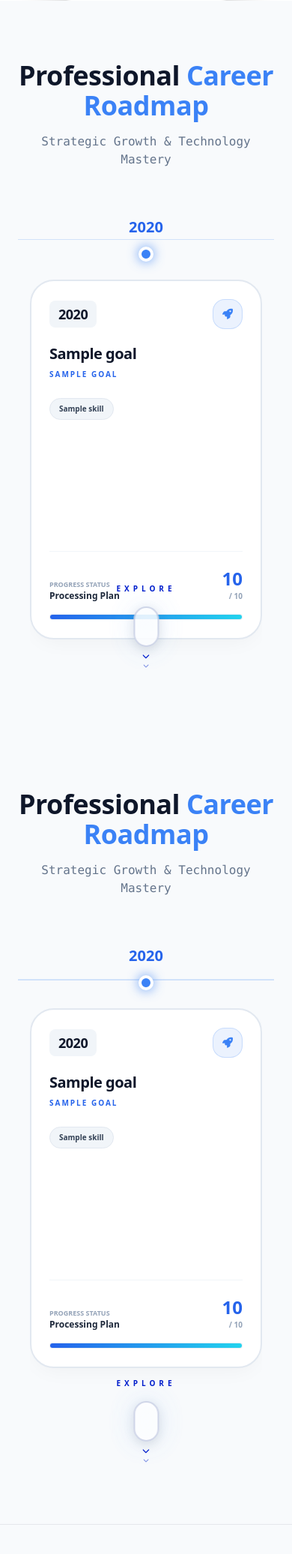
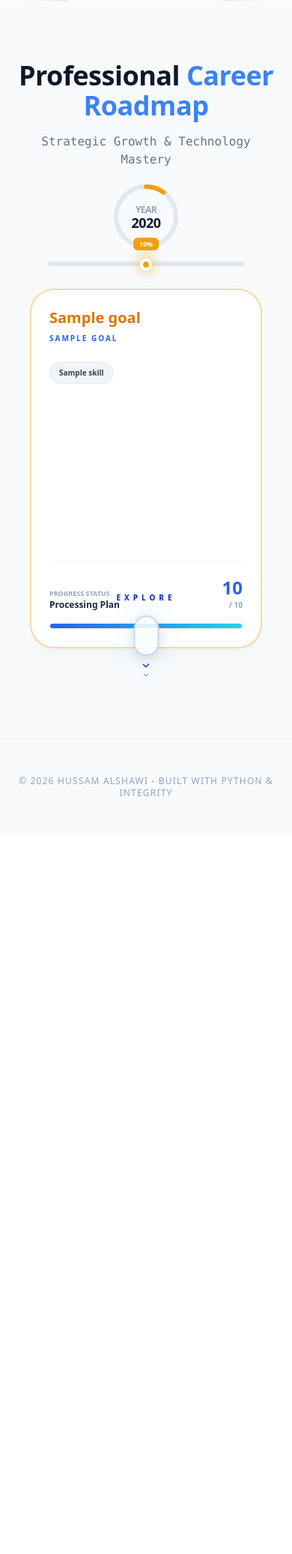
Before and after one commit to hussamahalshawi/hussamalshawi-portfolio, a Flask app: template App/templates/index.html in a window 390 px wide. Shown: the part 1258-3331 px from the top of the page at 75% size. After the commit the page ends 2320 px from the top, so only its background shows below. Run offline with Flask 3, Linux system fonts and the light colour scheme; the template is opened without the code that fills it: most values are stand-ins (such as "Sample title", 1, 10 or a date in 2020); some libraries are stand-ins or nearby versions.

Commit message:
feat(ui): overhaul career roadmap with dynamic profile-driven metrics and responsive layout

```diff
--- a/App/static/css/style.css
+++ b/App/static/css/style.css
@@ -296,3 +296,11 @@ section:last-of-type .scroll-indicator-wrapper {
 .dark .adaptive-shadow {
     box-shadow: 0 0 20px rgba(37, 99, 235, 0.4);
 }
+@keyframes shimmer {
+    0% { background-position: -200% 0; }
+    100% { background-position: 200% 0; }
+}
+
+.animate-shimmer {
+    animation: shimmer 3s infinite linear;
+}
--- a/App/templates/index.html
+++ b/App/templates/index.html
@@ -1,7 +1,8 @@
 {% extends "base.html" %}
 {% block content %}
 
-<section class="snap-section min-h-screen w-full flex flex-col pt-28 lg:pt-0 lg:justify-center relative overflow-hidden bg-white dark:bg-darkBg px-6 md:px-10">
+<section
+        class="snap-section min-h-screen w-full flex flex-col pt-28 lg:pt-0 lg:justify-center relative overflow-hidden bg-white dark:bg-darkBg px-6 md:px-10">
     <div class="fixed inset-0 z-0 pointer-events-none overflow-hidden select-none">
 
         <div class="absolute top-[10%] left-[5%] text-blue-500/20 dark:text-blue-400/15 text-7xl animate-float-slow"><i
@@ -157,14 +158,15 @@
 
         <div class="flex flex-col items-center mt-2 space-y-1">
             <i class="fas fa-chevron-down text-[10px] text-blue-900 dark:text-blue-400 animate-bounce"></i>
-        <i class="fas fa-chevron-down text-[8px] text-blue-800/50 dark:text-blue-500/50 animate-bounce" style="animation-delay: 0.2s"></i>
+            <i class="fas fa-chevron-down text-[8px] text-blue-800/50 dark:text-blue-500/50 animate-bounce"
+               style="animation-delay: 0.2s"></i>
         </div>
     </div>
 </section>
 
 
 <section
-        class="snap-section min-h-screen w-full py-20 relative overflow-hidden bg-slate-50 dark:bg-[#0a0f1a] px-6 md:px-10">
+        class="snap-section min-h-screen w-full py-20 relative overflow-hidden bg-slate-50 dark:bg-[#0a0f1a] px-6 md:px-10 pt-20">
     <div class="fixed inset-0 z-0 pointer-events-none overflow-hidden select-none">
 
         <div class="absolute top-[10%] left-[5%] text-blue-600/40 dark:text-blue-400/30 text-7xl animate-float-slow">
@@ -210,38 +212,103 @@
         <div class="absolute bottom-[10%] right-[-10%] w-[50vw] h-[50vw] bg-indigo-500/10 blur-[150px] rounded-full"></div>
     </div>
 
-    <div class="text-center mb-16 relative z-10" data-aos="fade-down">
+    <div class="text-center mb-4 relative z-10" data-aos="fade-down">
         <h2 class="text-4xl md:text-5xl font-black text-slate-900 dark:text-white tracking-tight">
             Professional <span class="text-blue-500">Career Roadmap</span>
         </h2>
         <p class="text-slate-500 dark:text-slate-400 mt-4 font-mono">Strategic Growth & Technology Mastery</p>
     </div>
-    <div class="relative max-w-full mx-auto px-4 pb-4 h-full flex flex-col justify-center">
+    <div class="relative max-w-full mx-auto px-4 pb-4 w-full flex flex-col mt-2">
 
-        <div class="absolute top-[30px] left-0 w-full h-[1px] bg-blue-500/20 dark:bg-blue-500/30 z-0"></div>
+        <!--    <div class="absolute top-[45px] left-0 w-full h-[1px] bg-blue-500/20 dark:bg-blue-500/30 z-0"></div>-->
+        <div class="absolute top-[108px] left-10 right-10 h-1.5 bg-slate-200 dark:bg-slate-800 rounded-full z-0 overflow-hidden">
+            <div class="h-full transition-all duration-[2000ms] ease-out shadow-[0_0_15px_rgba(59,130,246,0.5)]
+                {% if user.overall_score >= 80 %} bg-emerald-500
+                {% elif user.overall_score >= 50 %} bg-blue-500
+                {% else %} bg-amber-500 {% endif %}"
+                 style="width: {{ user.overall_score | default(0) }}%">
+                <div class="w-full h-full bg-[linear-gradient(90deg,transparent,rgba(255,255,255,0.3),transparent)] bg-[size:200%_100%] animate-shimmer"></div>
+            </div>
+        </div>
+        <div class="flex flex-nowrap gap-4 overflow-x-auto pb-6 no-scrollbar relative z-10 items-start">
 
-        <div class="flex flex-nowrap gap-4 overflow-x-auto pb-6 no-scrollbar relative z-10 items-start"> {% for goal in
-            goals %}
+            {% for goal in goals %}
+
             <div class="min-w-[180px] md:min-w-[210px] flex-1 group" data-aos="fade-up"
                  data-aos-delay="{{ loop.index * 100 }}">
 
                 <div class="flex flex-col items-center mb-6 relative">
-                    <span class="text-blue-600 dark:text-blue-400 font-black text-xl mb-3">{{ goal.target_year }}</span>
-                    <div class="w-5 h-5 rounded-full border-4 border-white dark:border-slate-900 bg-blue-500 shadow-[0_0_15px_rgba(59,130,246,0.8)] z-10"></div>
+                    <div class="relative flex items-center justify-center w-24 h-24">
+                        <svg class="absolute transform -rotate-90 w-full h-full">
+                            <circle cx="48" cy="48" r="40" stroke="currentColor" stroke-width="6" fill="transparent"
+                                    class="text-slate-200 dark:text-slate-800"/>
+
+                            {% set offset = 251 - (251 * goal.current_score / 100) %}
+                            <circle cx="48" cy="48" r="40" stroke="currentColor" stroke-width="6" fill="transparent"
+                                    stroke-dasharray="251"
+                                    stroke-dashoffset="{{ offset }}"
+                                    stroke-linecap="round"
+                                    class="transition-all duration-1000
+                    {% if goal.current_score >= 80 %} text-emerald-500
+                    {% elif goal.current_score >= 50 %} text-blue-500
+                    {% else %} text-amber-500 {% endif %} shadow-lg"/>
+                        </svg>
+
+                        <div class="z-10 flex flex-col items-center">
+                            <span class="text-xs font-black text-slate-400 uppercase tracking-tighter">Year</span>
+                            <span class="text-lg font-black text-slate-900 dark:text-white leading-none">
+                {{ goal.target_year }}
+            </span>
                         </div>
 
-                <div class="bg-white dark:bg-slate-900/60 backdrop-blur-xl border-2 border-slate-200 dark:border-blue-500/20 rounded-[2rem] p-6 shadow-xl group-hover:border-blue-500/50 transition-all duration-500 hover:-translate-y-3 flex flex-col min-h-[480px]">
-
-                    <div class="flex justify-between items-center mb-5">
-                    <span class="text-slate-900 dark:text-white font-black text-lg tracking-tighter bg-slate-100 dark:bg-slate-800 px-3 py-1 rounded-lg">
-                        {{ goal.target_year }}
-                    </span>
-                        <div class="w-10 h-10 rounded-2xl bg-blue-500/10 flex items-center justify-center border border-blue-500/20">
-                            <i class="fas fa-rocket text-blue-500 text-sm"></i>
+                        <div class="absolute -top-1 px-2 py-0.5 mt-20 rounded-md text-white text-[9px] font-black shadow-xl transition-colors duration-500
+                                {% if goal.current_score >= 80 %}
+                                    bg-emerald-500 shadow-emerald-500/20
+                                {% elif goal.current_score >= 50 %}
+                                    bg-blue-600 shadow-blue-500/20
+                                {% else %}
+                                    bg-amber-500 shadow-amber-500/20
+                                {% endif %}">
+                            {{ goal.current_score }}%
                         </div>
                     </div>
 
-                    <h3 class="text-xl font-black text-slate-900 dark:text-white mb-2 leading-tight">
+                    <div class="mt-2 w-4 h-4 rounded-full border-4 border-white dark:border-[#0a0f1a] z-20 transition-all duration-500
+    {% if goal.current_score >= 80 %}
+        bg-emerald-500 shadow-[0_0_15px_rgba(16,185,129,0.8)]
+    {% elif goal.current_score >= 50 %}
+        bg-blue-500 shadow-[0_0_15px_rgba(59,130,246,0.8)]
+    {% else %}
+        bg-amber-500 shadow-[0_0_15px_rgba(245,158,11,0.8)]
+    {% endif %}">
+</div>
+                </div>
+
+                <div class="bg-white dark:bg-slate-900/60 backdrop-blur-xl border-2 rounded-[2rem] p-6 shadow-xl transition-all duration-500 hover:-translate-y-3 flex flex-col min-h-[480px]
+    {% if goal.current_score >= 80 %}
+        border-emerald-500/40 shadow-emerald-500/10 group-hover:border-emerald-500
+    {% elif goal.current_score >= 50 %}
+        border-blue-500/40 shadow-blue-500/10 group-hover:border-blue-500
+    {% else %}
+        border-amber-500/40 shadow-amber-500/10 group-hover:border-amber-500
+    {% endif %}">
+                    <!--                    <div class="flex justify-between items-center mb-5">-->
+                    <!--                    <span class="text-slate-900 dark:text-white font-black text-lg tracking-tighter bg-slate-100 dark:bg-slate-800 px-3 py-1 rounded-lg">-->
+                    <!--                        {{ goal.target_year }}-->
+                    <!--                    </span>-->
+                    <!--                        <div class="w-10 h-10 rounded-2xl bg-blue-500/10 flex items-center justify-center border border-blue-500/20">-->
+                    <!--                            <i class="fas fa-rocket text-blue-500 text-sm"></i>-->
+                    <!--                        </div>-->
+                    <!--                    </div>-->
+
+                    <h3 class="text-xl font-black mb-2 leading-tight transition-colors duration-500
+    {% if goal.current_score >= 80 %}
+        text-emerald-600 dark:text-emerald-400
+    {% elif goal.current_score >= 50 %}
+        text-blue-600 dark:text-blue-400
+    {% else %}
+        text-amber-600 dark:text-amber-400
+    {% endif %}">
     {{ goal.goal_name }}
 </h3>
                     <p class="text-[10px] text-blue-600 dark:text-blue-400 font-bold uppercase tracking-[0.2em] mb-6">
@@ -306,144 +373,4 @@
 </section>
 
 
-<section
-        class="snap-section min-h-screen w-full py-20 relative overflow-hidden bg-slate-50 dark:bg-[#0a0f1a] px-6 md:px-10">
-    <div class="fixed inset-0 z-0 pointer-events-none overflow-hidden select-none">
-
-        <div class="absolute top-[10%] left-[5%] text-blue-600/40 dark:text-blue-400/30 text-7xl animate-float-slow">
-            <i class="fab fa-python"></i>
-        </div>
-        <div class="absolute top-[40%] left-[2%] text-orange-600/40 dark:text-orange-400/30 text-6xl animate-float-delayed">
-            <i class="fas fa-code-branch"></i>
-        </div>
-        <div class="absolute bottom-[15%] left-[8%] text-slate-700/40 dark:text-slate-300/30 text-6xl animate-float-slow">
-            <i class="fas fa-terminal"></i>
-        </div>
-        <div class="absolute top-[70%] left-[12%] text-teal-600/40 dark:text-teal-400/30 text-5xl animate-float-delayed">
-            <i class="fas fa-code"></i>
-        </div>
-
-        <div class="absolute top-[5%] left-[45%] text-amber-600/40 dark:text-amber-400/30 text-4xl animate-pulse">
-            <i class="fas fa-microchip"></i>
-        </div>
-        <div class="absolute top-[50%] left-[48%] text-purple-600/40 dark:text-purple-400/30 text-5xl animate-float-slow">
-            <i class="fas fa-brain"></i>
-        </div>
-        <div class="absolute bottom-[10%] left-[42%] text-sky-600/40 dark:text-sky-400/30 text-5xl animate-float-delayed">
-            <i class="fas fa-cloud"></i>
-        </div>
-
-        <div class="absolute top-[15%] right-[5%] text-emerald-600/40 dark:text-emerald-400/30 text-7xl animate-float-slow">
-            <i class="fas fa-database"></i>
-        </div>
-        <div class="absolute top-[45%] right-[8%] text-cyan-600/40 dark:text-cyan-400/30 text-4xl animate-float-delayed">
-            <i class="fas fa-link"></i>
-        </div>
-        <div class="absolute bottom-[20%] right-[4%] text-rose-600/30 dark:text-rose-400/25 text-8xl font-mono animate-float-slow">
-            01
-        </div>
-        <div class="absolute top-[75%] right-[12%] text-indigo-600/40 dark:text-indigo-400/30 text-6xl animate-float-delayed">
-            { }
-        </div>
-        <div class="absolute top-[30%] right-[30%] text-orange-600/30 dark:text-orange-400/25 text-4xl -rotate-45 animate-float-slow">
-            <i class="fas fa-rocket"></i>
-        </div>
-
-        <div class="absolute top-[10%] left-[-10%] w-[50vw] h-[50vw] bg-blue-500/10 blur-[150px] rounded-full"></div>
-        <div class="absolute bottom-[10%] right-[-10%] w-[50vw] h-[50vw] bg-indigo-500/10 blur-[150px] rounded-full"></div>
-    </div>
-
-    <div class="text-center mb-16 relative z-10" data-aos="fade-down">
-        <h2 class="text-4xl md:text-5xl font-black text-slate-900 dark:text-white tracking-tight">
-            Professional <span class="text-blue-500">Career Roadmap</span>
-        </h2>
-        <p class="text-slate-500 dark:text-slate-400 mt-4 font-mono">Strategic Growth & Technology Mastery</p>
-    </div>
-    <div class="relative max-w-full mx-auto px-4 pb-20">
-
-        <div class="absolute top-[45px] left-0 w-full h-[2px] bg-blue-500/20 dark:bg-blue-500/30 z-0"></div>
-
-        <div class="flex flex-wrap gap-6 overflow-x-auto pb-12 custom-scrollbar relative z-10 items-start">
-            {% for goal in goals %}
-            <div class="min-w-[180px] md:min-w-[210px] flex-1 group" data-aos="fade-up"
-                 data-aos-delay="{{ loop.index * 100 }}">
-
-                <div class="flex flex-col items-center mb-6 relative">
-                    <span class="text-blue-600 dark:text-blue-400 font-black text-xl mb-3">{{ goal.target_year }}</span>
-                    <div class="w-5 h-5 rounded-full border-4 border-white dark:border-slate-900 bg-blue-500 shadow-[0_0_15px_rgba(59,130,246,0.8)] z-10"></div>
-                </div>
-
-                <div class="bg-white dark:bg-slate-900/60 backdrop-blur-xl border-2 border-slate-200 dark:border-blue-500/20 rounded-[2rem] p-6 shadow-xl group-hover:border-blue-500/50 transition-all duration-500 hover:-translate-y-3 flex flex-col min-h-[480px]">
-
-                    <div class="flex justify-between items-center mb-5">
-                    <span class="text-slate-900 dark:text-white font-black text-lg tracking-tighter bg-slate-100 dark:bg-slate-800 px-3 py-1 rounded-lg">
-                        {{ goal.target_year }}
-                    </span>
-                        <div class="w-10 h-10 rounded-2xl bg-blue-500/10 flex items-center justify-center border border-blue-500/20">
-                            <i class="fas fa-rocket text-blue-500 text-sm"></i>
-                        </div>
-                    </div>
-
-                    <h3 class="text-xl font-black text-slate-900 dark:text-white mb-2 leading-tight">
-                        {{ goal.goal_name }}
-                    </h3>
-                    <p class="text-[10px] text-blue-600 dark:text-blue-400 font-bold uppercase tracking-[0.2em] mb-6">
-                        {{ goal.sub_title }}
-                    </p>
-
-                    <div class="flex flex-wrap gap-2 mb-8">
-                        {% for skill in goal.required_skills %}
-                        <span class="px-3 py-1.5 bg-slate-100 dark:bg-slate-800/80 border border-slate-200 dark:border-slate-700 rounded-full text-[10px] text-slate-700 dark:text-slate-300 font-bold hover:bg-blue-500 hover:text-white transition-all">
-                        {{ skill }}
-                    </span>
-                        {% endfor %}
-                    </div>
-
-                    <div class="mt-auto pt-5 border-t border-slate-100 dark:border-slate-800">
-                        <div class="flex justify-between items-end mb-4">
-                            <div class="flex flex-col">
-                                <span class="text-[9px] text-slate-400 dark:text-slate-500 uppercase font-bold">Progress Status</span>
-                                <span class="text-xs font-black text-slate-800 dark:text-slate-200">Processing Plan</span>
-                            </div>
-                            <div class="text-right">
-                                <span class="text-2xl font-black text-blue-600 dark:text-blue-400">{{ goal.current_score }}</span>
-                                <span class="text-[10px] text-slate-400 block font-bold">/ {{ goal.target_score }}</span>
-                            </div>
-                        </div>
-
-                        {% set progress = (goal.current_score / goal.target_score) * 100 %}
-                        <div class="h-2 w-full bg-slate-100 dark:bg-slate-800 rounded-full overflow-hidden border border-slate-200/50 dark:border-transparent">
-                            <div class="h-full bg-gradient-to-r from-blue-600 to-cyan-400 shadow-[0_0_10px_rgba(59,130,246,0.5)] transition-all duration-1000"
-                                 style="width: {{ progress }}%"></div>
-                        </div>
-                    </div>
-                </div>
-            </div>
-            {% endfor %}
-        </div>
-    </div>
-    <div class="cyber-scroll-adaptive absolute bottom-20 left-1/2 -translate-x-1/2 z-50 flex flex-col items-center group cursor-pointer"
-     onclick="scrollToNextSection(this)">
-
-    <span class="text-[10px] font-black text-blue-900 dark:text-blue-400 uppercase tracking-[0.5em] mb-4 group-hover:scale-110 transition-all duration-500">
-        Explore
-    </span>
-
-    <div class="relative w-[34px] h-[54px]">
-        <div class="adaptive-pulse absolute inset-0 rounded-full bg-blue-400/20 dark:bg-blue-500/30 blur-lg"></div>
-
-        <div class="adaptive-shadow relative h-full w-full border-2 border-blue-900/20 dark:border-blue-400/40 rounded-full bg-white/80 dark:bg-slate-900/80 backdrop-blur-xl flex justify-center overflow-hidden transition-all duration-700 group-hover:border-blue-600">
-
-            <div class="adaptive-dot w-1.5 h-4 rounded-full mt-3 bg-blue-900 dark:bg-blue-400 shadow-[0_0_10px_rgba(37,99,235,0.5)] dark:shadow-[0_0_20px_rgba(37,99,235,1)]"></div>
-
-            <div class="absolute inset-0 opacity-0 dark:opacity-20 pointer-events-none bg-[linear-gradient(rgba(255,255,255,0.05)_1px,transparent_1px),linear-gradient(90deg,rgba(255,255,255,0.05)_1px,transparent_1px)] bg-[size:5px_5px]"></div>
-        </div>
-    </div>
-
-    <div class="flex flex-col items-center mt-2 space-y-1">
-        <i class="fas fa-chevron-down text-[10px] text-blue-900 dark:text-blue-400 animate-bounce"></i>
-        <i class="fas fa-chevron-down text-[8px] text-blue-800/50 dark:text-blue-500/50 animate-bounce" style="animation-delay: 0.2s"></i>
-    </div>
-</div>
-</section>
 {% endblock %}
```
Lines whose indentation alone changed are shown as unchanged.
